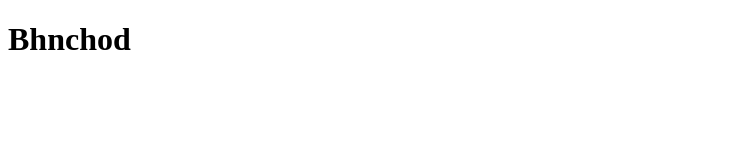
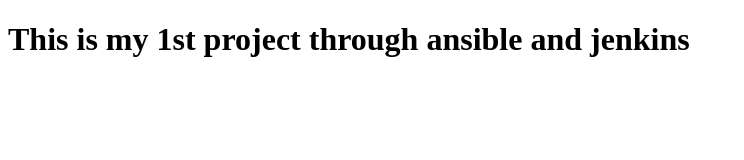
Before and after one commit to Pandaykush/Apache_Ansible_Jenkins, a plain HTML site: page index.html in a window 1280 px wide. Shown: the whole page, without its empty margins (0-744 px from the left). Drawn offline with Linux system fonts and the light colour scheme.

Commit message:
Update index.html

```diff
--- a/index.html
+++ b/index.html
@@ -4,6 +4,6 @@
     <title>My Website</title>
 </head>
 <body>
-    <h1>Bhnchod</h1>
+    <h1>This is my 1st project through ansible and jenkins</h1>
 </body>
 </html>
```
